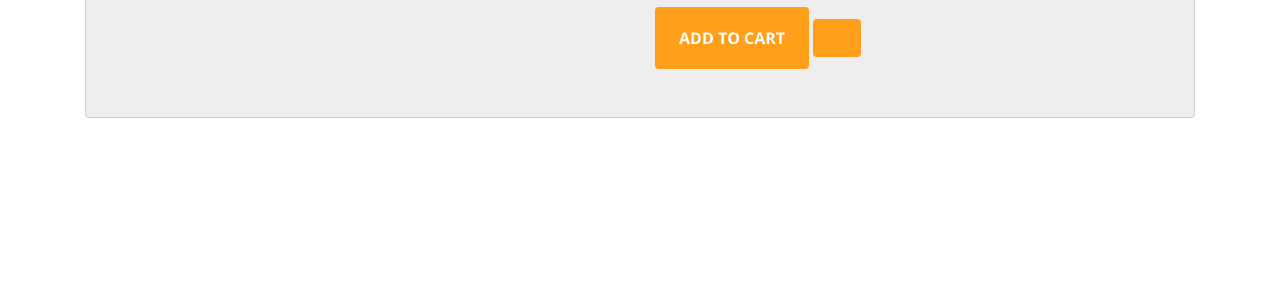
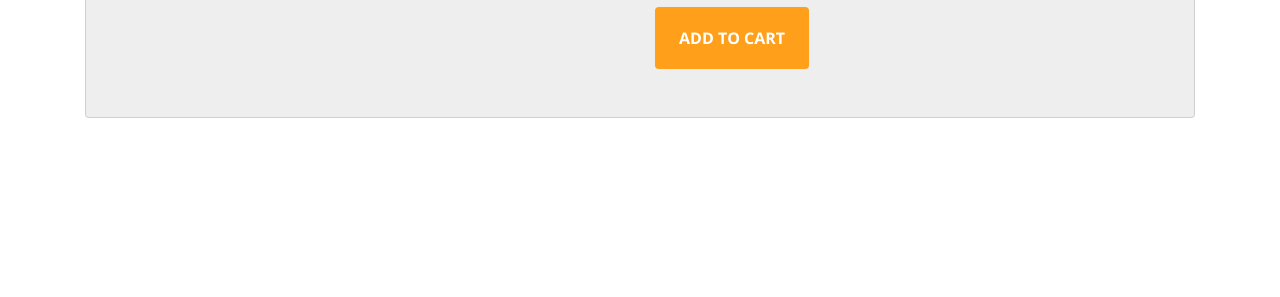
Before and after one commit to AkylbekMelisov/lalafotup, a Django app: template lalafotup/lalafotup/products/templates/products/show_product.html in a window 1280 px wide. Shown: the part 371-668 px from the top of the page. Run offline with Django 3.2, Linux system fonts and the light colour scheme; the template is opened without the code that fills it, so the values that code supplies are empty; some libraries are stand-ins or nearby versions.

Commit message:
delete button

```diff
--- a/lalafotup/lalafotup/products/templates/products/show_product.html
+++ b/lalafotup/lalafotup/products/templates/products/show_product.html
@@ -49,7 +49,6 @@
                     <h5 class="colors">Дата создания:{{ product.date_created }}</h5>
                     <div class="action">
                         <button class="add-to-cart btn btn-default" type="button">add to cart</button>
-                        <button class="like btn btn-default" type="button"><span class="fa fa-heart"></span></button>
                     </div>
                 </div>
             </div>
```
